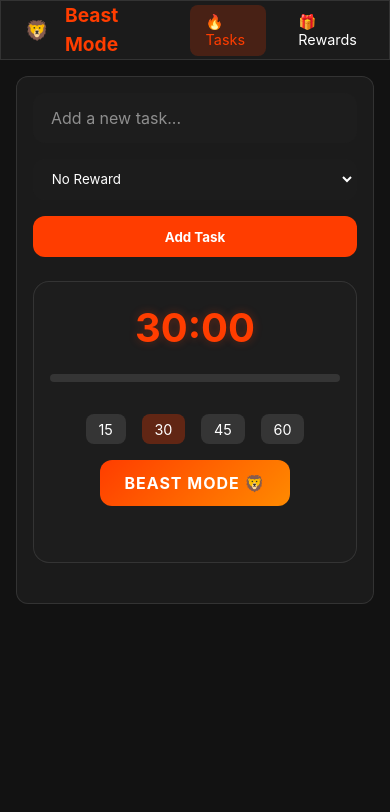
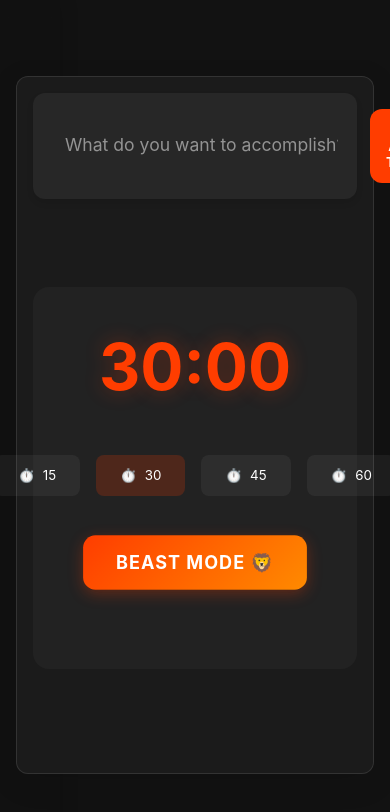
Before and after one commit to Rakeye/beast-mode, a React (Create React App) app: page / in a window 390 px wide. Shown: the top 812 px of the page. Built offline with nearby package versions, Linux system fonts and the light colour scheme; a web font is replaced by a local one.

Commit message:
Major UI improvements: modernized design with glassmorphism, animations, and better mobile responsiveness

```diff
--- a/src/components/Sidebar/index.tsx
+++ b/src/components/Sidebar/index.tsx
@@ -1,40 +1,40 @@
 import React from 'react';
-import {
-  SidebarContainer,
-  Logo,
-  NavLinks,
-  NavLink
-} from './styles';
+import { SidebarContainer, Logo, NavLink } from './styles';
 
 interface SidebarProps {
-  activeTab: string;
-  onTabChange: (tab: string) => void;
+  activeSection: string;
+  onSectionChange: (section: string) => void;
 }
 
-export const Sidebar: React.FC<SidebarProps> = ({
-  activeTab,
-  onTabChange,
-}) => {
+export const Sidebar: React.FC<SidebarProps> = ({ activeSection, onSectionChange }) => {
   return (
     <SidebarContainer>
       <Logo>
         <span>🦁</span>
-        Beast Mode
+        <span>Beast Mode</span>
       </Logo>
-      <NavLinks>
       <NavLink
-          active={activeTab === 'tasks'}
-          onClick={() => onTabChange('tasks')}
+        href="#"
+        active={activeSection === 'tasks'}
+        onClick={(e) => {
+          e.preventDefault();
+          onSectionChange('tasks');
+        }}
       >
-          🔥 Tasks
+        <span>🔥</span>
+        <span>Tasks</span>
       </NavLink>
       <NavLink
-          active={activeTab === 'rewards'}
-          onClick={() => onTabChange('rewards')}
+        href="#"
+        active={activeSection === 'rewards'}
+        onClick={(e) => {
+          e.preventDefault();
+          onSectionChange('rewards');
+        }}
       >
-          🎁 Rewards
+        <span>🎁</span>
+        <span>Rewards</span>
       </NavLink>
-      </NavLinks>
     </SidebarContainer>
   );
 };
--- a/src/components/Sidebar/styles.ts
+++ b/src/components/Sidebar/styles.ts
@@ -1,41 +1,43 @@
 import styled from 'styled-components';
-import { glassmorphism } from '../../styles/theme';
 
-export const SidebarContainer = styled.nav`
+export const SidebarContainer = styled.div`
   width: 250px;
-  background: rgba(20, 20, 20, 0.7);
-  ${glassmorphism}
+  height: 100vh;
+  background: rgba(18, 18, 18, 0.95);
+  backdrop-filter: blur(10px);
   padding: 2rem 1rem;
   display: flex;
   flex-direction: column;
   gap: 2rem;
+  position: fixed;
+  left: 0;
+  top: 0;
+  box-shadow: 4px 0 15px rgba(0, 0, 0, 0.1);
 
   @media (max-width: 768px) {
-    position: fixed;
-    top: 0;
-    left: 0;
-    right: 0;
-    width: 100%;
-    height: 60px;
-    padding: 0 1rem;
-    flex-direction: row;
-    align-items: center;
-    justify-content: space-between;
-    z-index: 1000;
+    width: 60px;
+    padding: 2rem 0.5rem;
   }
 `;
 
 export const Logo = styled.div`
+  font-size: 1.5rem;
+  font-weight: bold;
+  color: ${props => props.theme.colors.primary};
   display: flex;
   align-items: center;
-  gap: 1rem;
-  padding: 0.5rem;
-  font-size: 1.5rem;
-  font-weight: bold;
-  color: #FF3D00;
+  gap: 0.5rem;
+  padding: 0 1rem;
+  margin-bottom: 2rem;
 
   @media (max-width: 768px) {
     font-size: 1.2rem;
+    justify-content: center;
+    padding: 0;
+
+    span {
+      display: none;
+    }
   }
 `;
 
@@ -50,31 +52,29 @@ export const NavLinks = styled.div`
   }
 `;
 
-export const NavLink = styled.button<{ active: boolean }>`
-  background: ${({ active }) => active ? 'rgba(255, 61, 0, 0.2)' : 'transparent'};
-  color: ${({ active }) => active ? '#FF3D00' : 'white'};
-  border: none;
-  padding: 0.8rem 1.2rem;
-  border-radius: 8px;
-  cursor: pointer;
-  transition: all 0.3s ease;
-  font-size: 1rem;
-  text-align: left;
+export const NavLink = styled.a<{ active?: boolean }>`
   display: flex;
   align-items: center;
-  gap: 0.5rem;
+  gap: 0.8rem;
+  padding: 0.8rem 1rem;
+  color: ${props => props.active ? props.theme.colors.primary : props.theme.colors.text};
+  text-decoration: none;
+  border-radius: 8px;
+  transition: all 0.3s ease;
+  font-weight: ${props => props.active ? 'bold' : 'normal'};
+  background: ${props => props.active ? 'rgba(255, 61, 0, 0.1)' : 'transparent'};
 
   &:hover {
-    background: rgba(255, 61, 0, 0.1);
-    transform: translateX(5px);
+    background: rgba(255, 61, 0, 0.05);
+    transform: translateX(4px);
   }
 
   @media (max-width: 768px) {
-    padding: 0.5rem 1rem;
-    font-size: 0.9rem;
+    padding: 0.8rem;
+    justify-content: center;
 
-    &:hover {
-      transform: translateY(-2px);
+    span {
+      display: none;
     }
   }
 `;
--- a/src/components/TaskManager/index.tsx
+++ b/src/components/TaskManager/index.tsx
@@ -148,43 +148,34 @@ const TaskManager: React.FC<TaskManagerProps> = ({
           value={newTaskText}
           onChange={(e) => setNewTaskText(e.target.value)}
           onKeyPress={handleKeyPress}
-          placeholder="Add a new task..."
+          placeholder="What do you want to accomplish? Press Enter to add..."
         />
-        <RewardSelect
-          value={selectedReward || ''}
-          onChange={(e) => setSelectedReward(Number(e.target.value) || undefined)}
-        >
-          <option value="">No Reward</option>
-          {rewards.map((reward) => (
-            <option key={reward.id} value={reward.id}>
-              {reward.emoji} {reward.name}
-            </option>
-          ))}
-        </RewardSelect>
-        <AddButton onClick={handleAddTask}>Add Task</AddButton>
+        <AddButton onClick={handleAddTask}>
+          <span>+</span> Add Task
+        </AddButton>
       </InputContainer>
 
       <TimerContainer>
         <TimerDisplay>{formatTime(timerState.timeRemaining)}</TimerDisplay>
-        <ProgressBar>
-          <Progress width={getProgress()} />
-        </ProgressBar>
         <PresetContainer>
-          {PRESET_TIMES.map((preset) => (
+          {PRESET_TIMES.map(({ label, value }) => (
             <PresetButton
-              key={preset.value}
-              active={timerState.initialTime === preset.value}
-              onClick={() => handlePresetClick(preset.value / 60)}
-              disabled={timerState.isActive}
+              key={label}
+              active={timerState.initialTime === value}
+              onClick={() => handlePresetClick(value)}
             >
-              {preset.label}
+              <span>⏱️</span> {label}
             </PresetButton>
           ))}
         </PresetContainer>
         {timerState.isActive ? (
-          <StopButton onClick={onStopTimer}>Stop</StopButton>
+          <StopButton onClick={onStopTimer}>
+            <span>⏹️</span> Stop
+          </StopButton>
         ) : (
-          <BeastModeButton onClick={handleStartTimer}>Beast Mode 🦁</BeastModeButton>
+          <BeastModeButton onClick={handleStartTimer}>
+            Beast Mode 🦁
+          </BeastModeButton>
         )}
         <MotivationalMessage transitioning={timerState.isMessageTransitioning}>
           {timerState.motivationalMessage}
@@ -195,18 +186,19 @@ const TaskManager: React.FC<TaskManagerProps> = ({
         {tasks.map((task) => (
           <TaskItem key={task.id}>
             <div style={{ display: 'flex', alignItems: 'center', gap: '8px', flex: 1 }}>
-              <TaskText
-                completed={task.completed}
-                onClick={() => onToggleTaskCompletion(task.id)}
-              >
+              <input
+                type="checkbox"
+                checked={task.completed}
+                onChange={() => onToggleTaskCompletion(task.id)}
+                style={{ cursor: 'pointer' }}
+              />
+              <TaskText completed={task.completed}>
                 {task.text}
               </TaskText>
               {task.rewardId && (
                 <TaskText completed={task.completed} isReward>
-                  <RewardIcon>
-                    {rewards.find(r => r.id === task.rewardId)?.emoji}
-                  </RewardIcon>
-                  {rewards.find(r => r.id === task.rewardId)?.name}
+                  <RewardIcon>🎁</RewardIcon>
+                  {rewards.find(r => r.id === task.rewardId)?.text}
                 </TaskText>
               )}
             </div>
--- a/src/components/TaskManager/styles.ts
+++ b/src/components/TaskManager/styles.ts
@@ -1,5 +1,11 @@
 import styled, { keyframes } from 'styled-components';
 import { glassmorphism } from '../../styles/theme';
+
+const pulseAnimation = keyframes`
+  0% { transform: scale(1); }
+  50% { transform: scale(1.05); }
+  100% { transform: scale(1); }
+`;
 
 const fadeIn = keyframes`
   from { opacity: 0; transform: translateY(10px); }
@@ -14,9 +20,12 @@ const glowAnimation = keyframes`
 export const TaskManagerContainer = styled.div`
   max-width: 800px;
   margin: 0 auto;
+  padding: 2rem;
+  border-radius: 20px;
+  background: rgba(18, 18, 18, 0.8);
+  backdrop-filter: blur(10px);
+  box-shadow: 0 8px 32px rgba(0, 0, 0, 0.1);
   ${glassmorphism}
-  padding: 2rem;
-  border-radius: 16px;
   display: flex;
   flex-direction: column;
   gap: 1.5rem;
@@ -30,26 +39,26 @@ export const TaskManagerContainer = styled.div`
 export const InputContainer = styled.div`
   display: flex;
   gap: 1rem;
-  width: 100%;
-
-  @media (max-width: 768px) {
-    flex-direction: column;
-  }
+  margin-bottom: 2rem;
+  background: rgba(255, 255, 255, 0.05);
+  padding: 1rem;
+  border-radius: 12px;
+  box-shadow: 0 4px 6px rgba(0, 0, 0, 0.1);
 `;
 
 export const TaskInput = styled.input`
   flex: 1;
-  padding: 1rem 1.2rem;
-  font-size: 1rem;
-  background: rgba(30, 30, 30, 0.8);
-  border: 2px solid transparent;
-  border-radius: 12px;
-  color: white;
+  background: transparent;
+  border: none;
+  color: ${props => props.theme.colors.text};
+  font-size: 1.1rem;
+  padding: 0.5rem;
+  border-bottom: 2px solid transparent;
   transition: all 0.3s ease;
 
   &:focus {
     outline: none;
-    border-color: ${({ theme }) => theme.colors.primary};
+    border-bottom-color: ${props => props.theme.colors.primary};
   }
 
   &::placeholder {
@@ -65,6 +74,7 @@ export const TaskList = styled.div`
   display: flex;
   flex-direction: column;
   gap: 1rem;
+  margin-top: 2rem;
 `;
 
 export const TaskItem = styled.div`
@@ -72,10 +82,16 @@ export const TaskItem = styled.div`
   align-items: center;
   justify-content: space-between;
   padding: 1rem;
-  background: rgba(30, 30, 30, 0.8);
+  background: rgba(255, 255, 255, 0.03);
   border-radius: 12px;
+  transition: all 0.3s ease;
   animation: ${fadeIn} 0.3s ease-out;
   ${glassmorphism}
+
+  &:hover {
+    background: rgba(255, 255, 255, 0.05);
+    transform: translateX(4px);
+  }
 
   @media (max-width: 768px) {
     padding: 0.8rem;
@@ -138,22 +154,20 @@ export const TimerContainer = styled.div`
   display: flex;
   flex-direction: column;
   align-items: center;
-  gap: 1rem;
-  padding: 1rem;
-  background: rgba(30, 30, 30, 0.8);
+  gap: 1.5rem;
+  margin: 2rem 0;
+  padding: 2rem;
+  background: rgba(255, 255, 255, 0.03);
   border-radius: 16px;
-  ${glassmorphism}
+  position: relative;
 `;
 
 export const TimerDisplay = styled.div`
-  font-size: 3rem;
+  font-size: 4rem;
   font-weight: bold;
-  color: ${({ theme }) => theme.colors.primary};
-  text-shadow: 0 0 10px rgba(255, 61, 0, 0.3);
-
-  @media (max-width: 768px) {
-    font-size: 2.5rem;
-  }
+  color: ${props => props.theme.colors.primary};
+  text-shadow: 0 0 20px rgba(255, 61, 0, 0.3);
+  font-family: 'SF Pro Display', -apple-system, BlinkMacSystemFont, sans-serif;
 `;
 
 export const ProgressBar = styled.div`
@@ -174,59 +188,45 @@ export const Progress = styled.div<{ width: number }>`
 export const PresetContainer = styled.div`
   display: flex;
   gap: 1rem;
-  margin-top: 1rem;
-
-  @media (max-width: 768px) {
-    flex-wrap: wrap;
-    justify-content: center;
-  }
+  margin: 1rem 0;
 `;
 
-export const PresetButton = styled.button<{ active: boolean }>`
-  background: ${props => props.active ? 'rgba(255, 61, 0, 0.3)' : 'rgba(255, 255, 255, 0.1)'};
-  color: white;
+export const PresetButton = styled.button<{ active?: boolean }>`
+  background: ${props => props.active ? 'rgba(255, 61, 0, 0.2)' : 'rgba(255, 255, 255, 0.05)'};
   border: none;
-  padding: 0.5rem 1rem;
+  padding: 0.8rem 1.5rem;
   border-radius: 8px;
+  color: ${props => props.theme.colors.text};
   cursor: pointer;
   transition: all 0.3s ease;
+  display: flex;
+  align-items: center;
+  gap: 0.5rem;
 
-  &:hover:not(:disabled) {
-    background: rgba(255, 61, 0, 0.2);
-  }
-
-  &:disabled {
-    opacity: 0.5;
-    cursor: not-allowed;
-  }
-
-  @media (max-width: 768px) {
-    padding: 0.4rem 0.8rem;
-    font-size: 0.9rem;
+  &:hover {
+    background: rgba(255, 61, 0, 0.1);
+    transform: translateY(-2px);
   }
 `;
 
 export const BeastModeButton = styled.button`
   background: linear-gradient(135deg, #FF3D00 0%, #FF8A00 100%);
-  color: white;
   border: none;
   padding: 1rem 2rem;
   border-radius: 12px;
+  color: white;
   font-weight: bold;
-  font-size: 1.2rem;
   cursor: pointer;
   transition: all 0.3s ease;
+  animation: ${pulseAnimation} 2s infinite ease-in-out;
+  font-size: 1.1rem;
   text-transform: uppercase;
   letter-spacing: 1px;
+  box-shadow: 0 4px 15px rgba(255, 61, 0, 0.3);
 
   &:hover {
     transform: translateY(-2px);
-    box-shadow: 0 4px 15px rgba(255, 61, 0, 0.4);
-  }
-
-  @media (max-width: 768px) {
-    padding: 0.8rem 1.5rem;
-    font-size: 1rem;
+    box-shadow: 0 6px 20px rgba(255, 61, 0, 0.4);
   }
 `;
 
@@ -242,10 +242,6 @@ export const StopButton = styled.button`
 
   &:hover {
     background: rgba(255, 0, 0, 0.3);
-  }
-
-  @media (max-width: 768px) {
-    padding: 0.6rem 1.5rem;
   }
 `;
 
```
Lines whose indentation alone changed are shown as unchanged.
